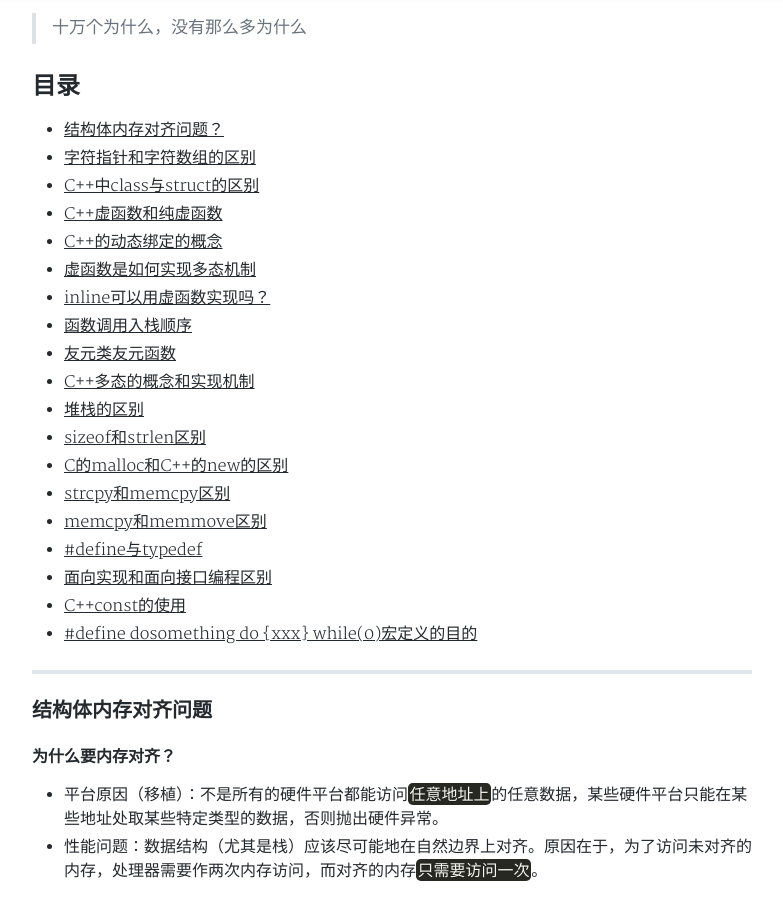
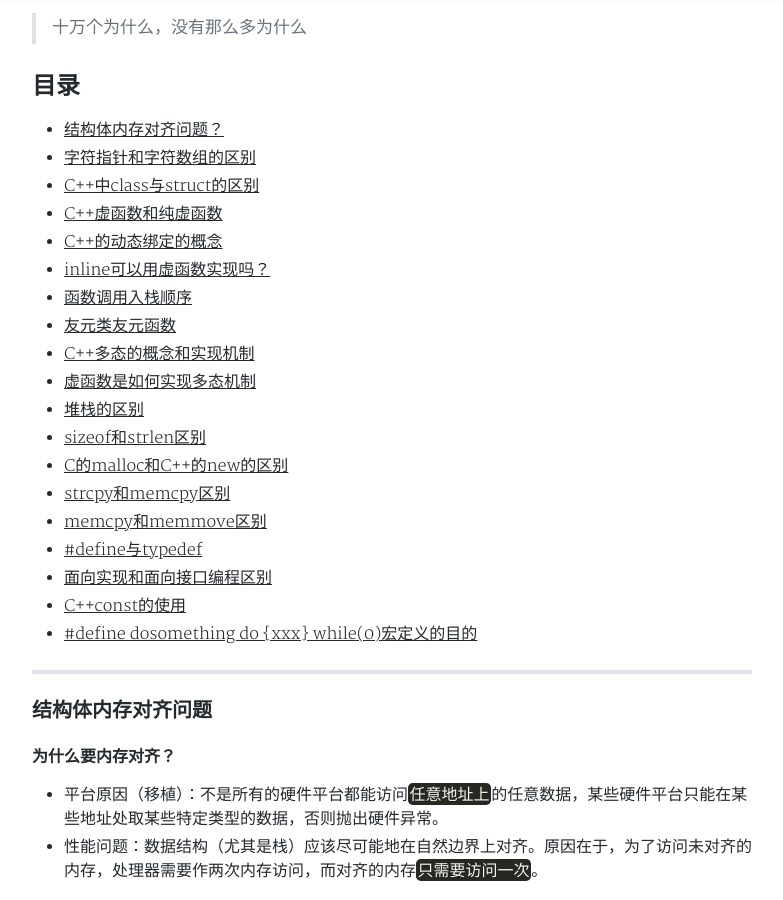
Before and after one commit to smakry/smakry.github.io, a Jekyll site: the page built from _posts/2019-09-19-程序问题整合.md, in a window 1280 px wide and 900 px high, scrolled down 387 px. Shown: the whole window, without its empty margins (248-1031 px from the left). Built offline with Jekyll 4.4.1, drawn with Linux system fonts in a browser that asks for light colours; nearby versions of some CDN libraries; comment, search, counter and statistics services are not loaded; a style sheet for code colours, icons or effects is not loaded.

Commit message:
program problem

```diff
--- a/_posts/2019-09-19-程序问题整合.md
+++ b/_posts/2019-09-19-程序问题整合.md
@@ -15,11 +15,11 @@
 - [C++中class与struct的区别](#list_3)
 - [C++虚函数和纯虚函数](#list_4)
 - [C++的动态绑定的概念](#list_7)
-- [虚函数是如何实现多态机制](#list_16)
 - [inline可以用虚函数实现吗？](#list_5)
 - [函数调用入栈顺序](#list_6)
 - [友元类友元函数](#list_8)
 - [C++多态的概念和实现机制](#list_9)
+- [虚函数是如何实现多态机制](#list_16)
 - [堆栈的区别](#list_10)
 - [sizeof和strlen区别](#list_11)
 - [C的malloc和C++的new的区别](#list_12)
@@ -192,7 +192,7 @@
 - 动态绑定：`运行时`绑定，通过`地址`实现
 只有采用“指针->函数()”或“引用变量.函数()”方式调用C++类中的虚函数才会执行动态绑定，因此`非虚函数不存在动态绑定`。
 
-### <span id = "list_16"></span>
+### <span id = "list_16"></span>虚函数是如何实现多态机制
 
 多态机制的实现主要是通过子类重写基类的虚函数来实现的，而虚函数的实现机制则是通过一张虚函数表（<https://blog.csdn.net/qican_7/article/details/100603461>）。如果一个`类有虚函数`，那么这个类的`实例化对象的内存首地址`就是虚函数表的地址，每个对象都有一个指针指向这个虚函数表。程序运行的时候，`基类指针`根据所指向的不同对象的虚函数表动态的选择所要运行的函数，从而实现多态性。
 
```
